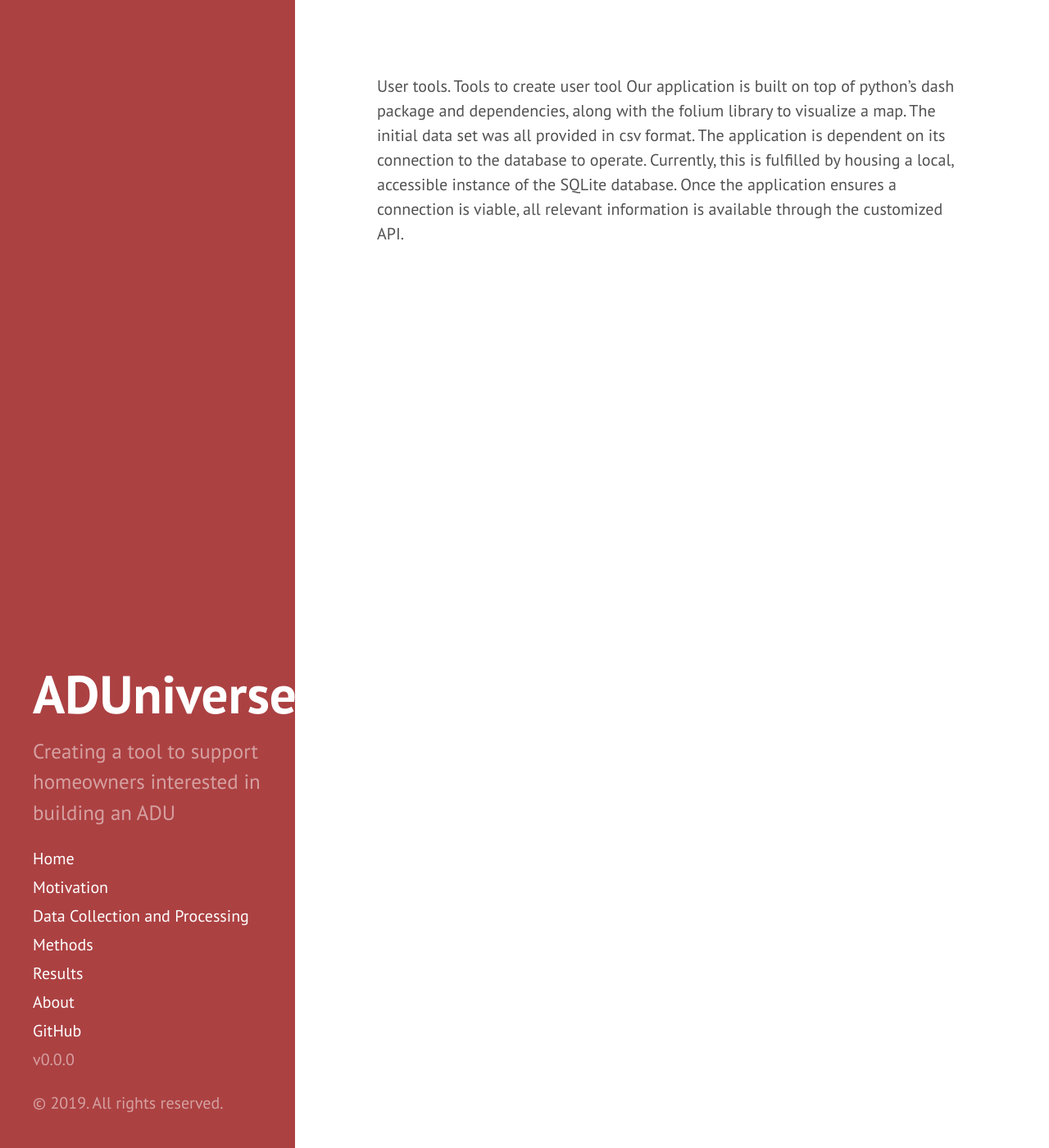
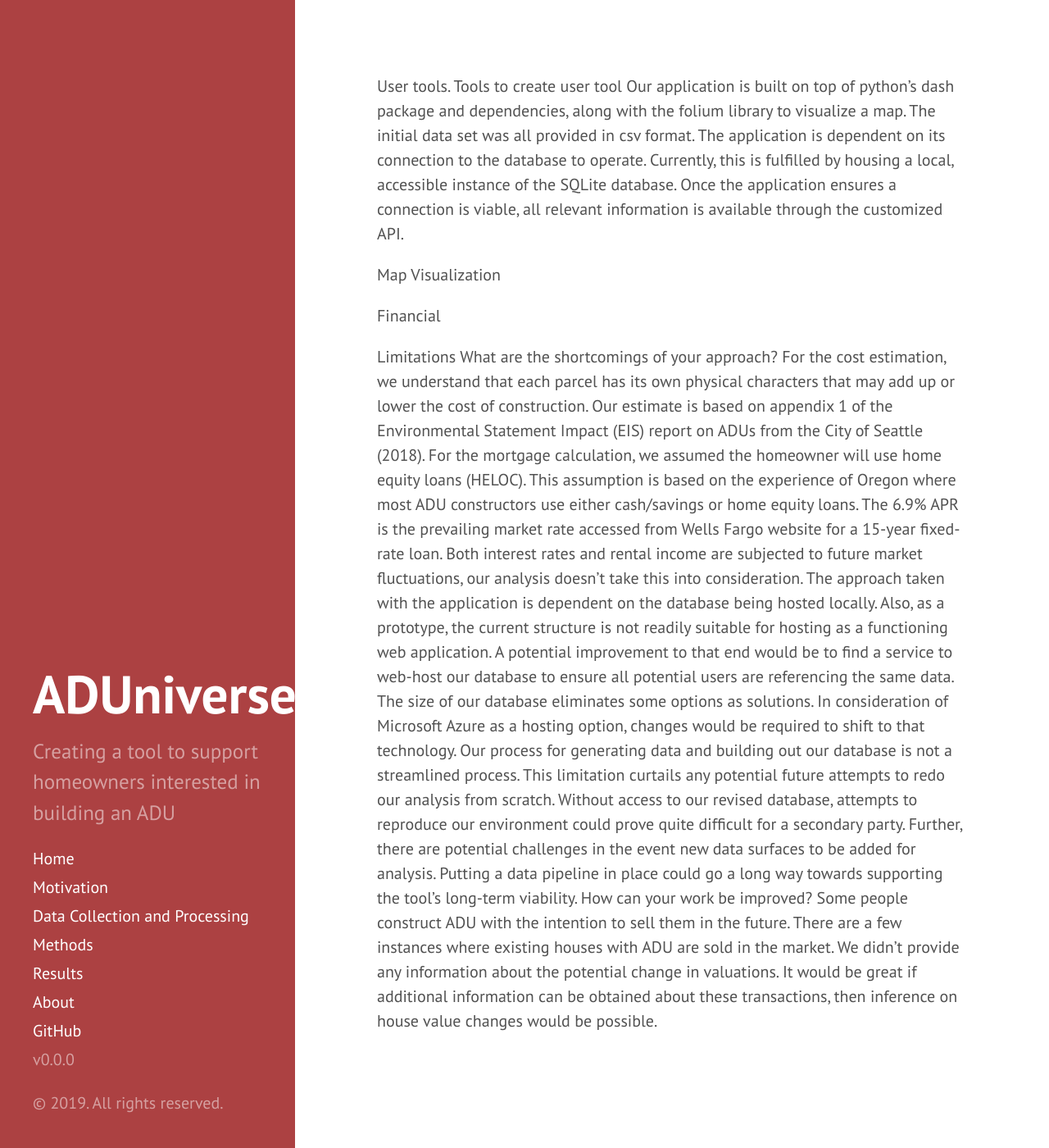
Before and after one commit to uwescience/ADUniverse, a Jekyll site: the page built from user_tool.md, in a window 1280 px wide and 1400 px high. Shown: the whole window at 82% size. Built offline with Jekyll 4.4.1, drawn with Linux system fonts in a browser that asks for light colours; our own code applies the rules of GitHub Pages for plain Markdown files.

Commit message:
added some limitations

```diff
--- a/user_tool.md
+++ b/user_tool.md
@@ -1,3 +1,17 @@
 User tools.
 Tools to create user tool
 Our application is built on top of python's dash package and dependencies, along with the folium library to visualize a map. The initial data set was all provided in csv format. The application is dependent on its connection to the database to operate. Currently, this is fulfilled by housing a local, accessible instance of the SQLite database. Once the application ensures a connection is viable, all relevant information is available through the customized API.
+
+Map Visualization
+
+Financial
+
+
+Limitations
+What are the shortcomings of your approach?
+For the cost estimation, we understand that each parcel has its own physical characters that may add up or lower the cost of construction. Our estimate is based on appendix 1 of the Environmental Statement Impact (EIS) report on ADUs from the City of Seattle (2018).
+For the mortgage calculation, we assumed the homeowner will use home equity loans (HELOC). This assumption is based on the experience of Oregon where most ADU constructors use either cash/savings or home equity loans. The 6.9% APR is the prevailing market rate accessed from Wells Fargo website for a 15-year fixed-rate loan. Both interest rates and rental income are subjected to future market fluctuations, our analysis doesn’t take this into consideration.
+The approach taken with the application is dependent on the database being hosted locally. Also, as a prototype, the current structure is not readily suitable for hosting as a functioning web application. A potential improvement to that end would be to find a service to web-host our database to ensure all potential users are referencing the same data. The size of our database eliminates some options as solutions. In consideration of Microsoft Azure as a hosting option, changes would be required to shift to that technology.
+Our process for generating data and building out our database is not a streamlined process. This limitation curtails any potential future attempts to redo our analysis from scratch. Without access to our revised database, attempts to reproduce our environment could prove quite difficult for a secondary party. Further, there are potential challenges in the event new data surfaces to be added for analysis. Putting a data pipeline in place could go a long way towards supporting the tool’s long-term viability.
+How can your work be improved?
+Some people construct ADU with the intention to sell them in the future. There are a few instances where existing houses with ADU are sold in the market. We didn't provide any information about the potential change in valuations. It would be great if additional information can be obtained about these transactions, then inference on house value changes would be possible.
```
